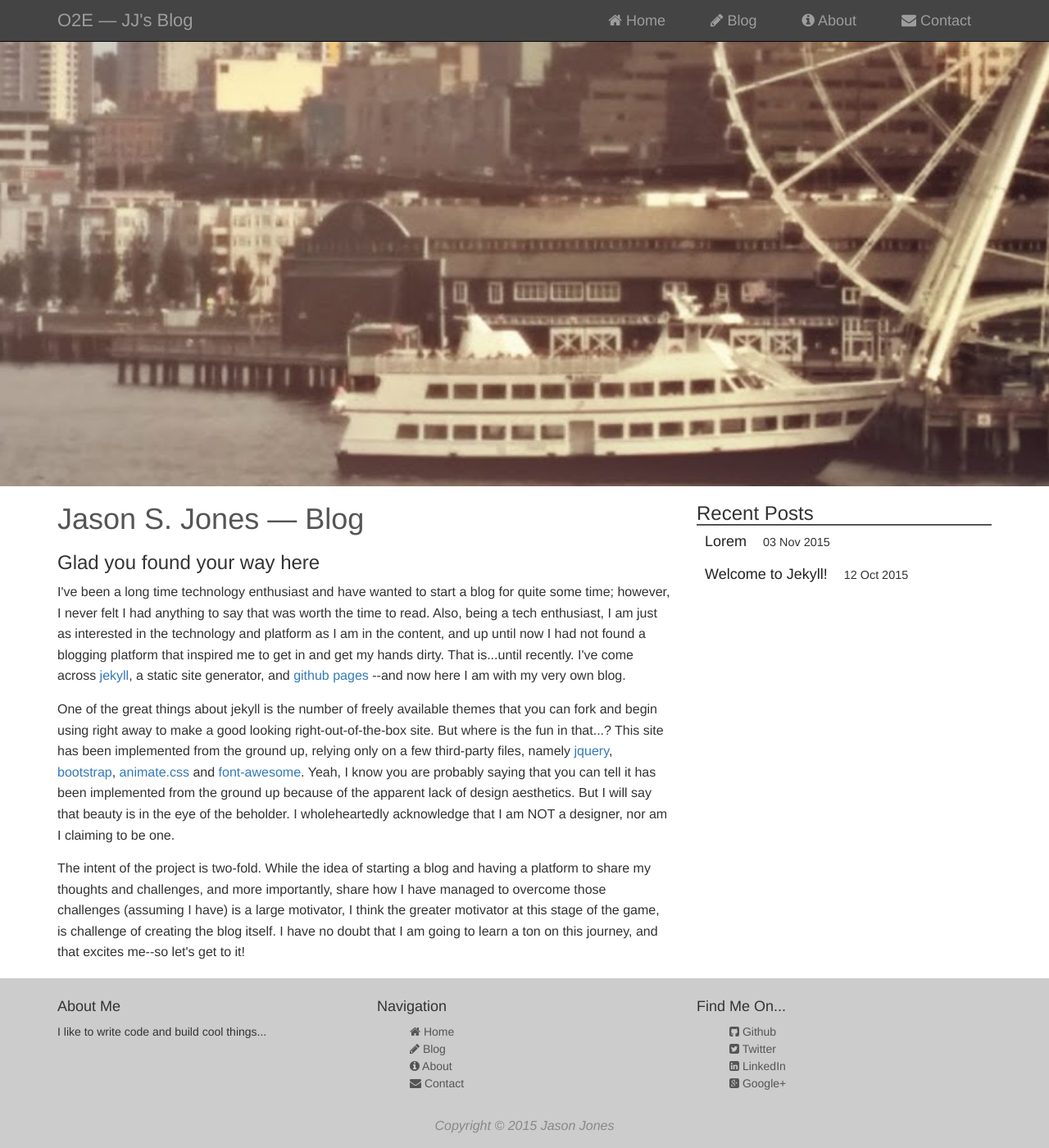
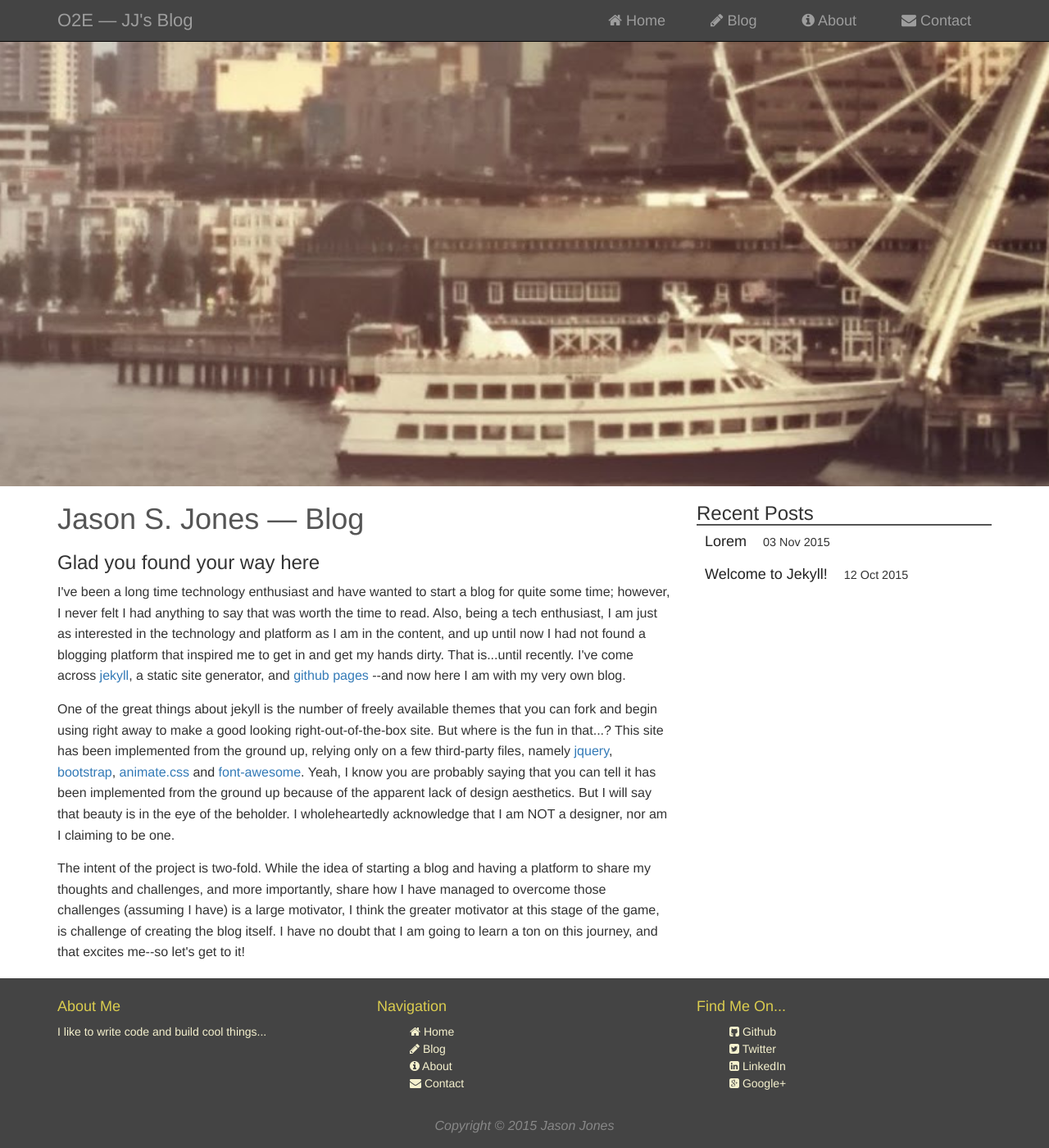
Before and after one commit to jasonsjones/jasonsjones.github.io, a Jekyll site: the page built from index.html, in a window 1280 px wide and 1400 px high, scrolled down 407 px. Shown: the whole window at 82% size. Built offline with Jekyll 4.4.1, drawn with Linux system fonts in a browser that asks for light colours.

Commit message:
Change colors in footer

```diff
--- a/_sass/_footer.scss
+++ b/_sass/_footer.scss
@@ -1,5 +1,5 @@
 footer {
-    background-color: #ccc;
+    background-color: #444;
     min-height: 200px;
     overflow: auto;
 
@@ -8,6 +8,10 @@ footer {
 
         h4 {
             margin-bottom: 10px;
+            color: darken(#F5F1CE, 30);
+        }
+        p {
+            color: #F5F1CE;
         }
 
         ul {
@@ -17,7 +21,7 @@ footer {
 
         a {
             text-decoration: none;
-            color: #555;
+            color: #F5F1CE;
         }
     }
 
```
